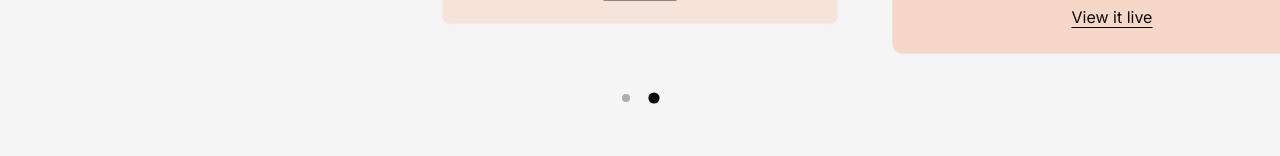
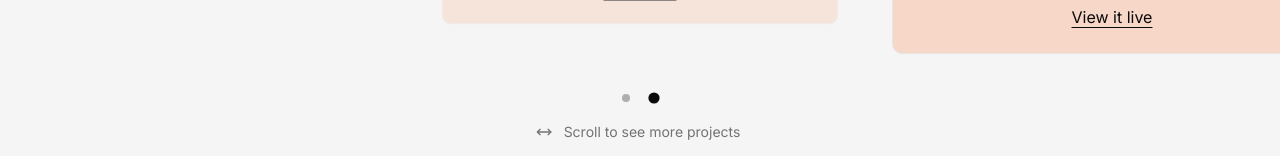
Before and after one commit to han-tiet/han-tiet.com, a Next.js app: page /projects in a window 1280 px wide. Shown: the part 669-825 px from the top of the page. Built offline with nearby package versions, Linux system fonts and the light colour scheme; no server answers; what @mui/material-nextjs would draw is missing.

Commit message:
feat: reduced gap between cards and indicators

```diff
--- a/src/components/ProjectCarousel.tsx
+++ b/src/components/ProjectCarousel.tsx
@@ -267,7 +267,7 @@ export default function ProjectCarousel({ projects }: { projects: Project[] }) {
         <ChevronRight className="size-5 desktop:size-10" />
       </button>
 
-      <div className="flex flex-col gap-16 desktop:gap-32 [@media(max-height:500px)_and_(orientation:landscape)]:gap-8">
+      <div className="flex flex-col gap-8 desktop:gap-32 [@media(max-height:500px)_and_(orientation:landscape)]:gap-8">
         <div className="mt-4 desktop:mt-8 flex justify-center gap-1 desktop:gap-2">
           {projects.map((project, index) => (
             <button
```
